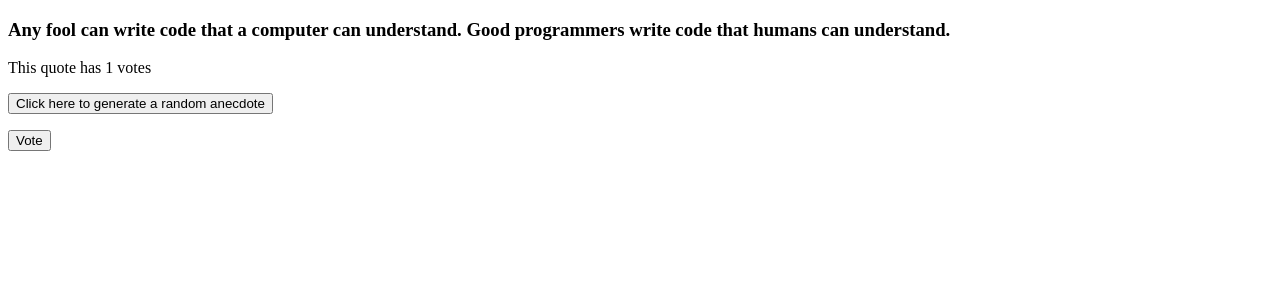
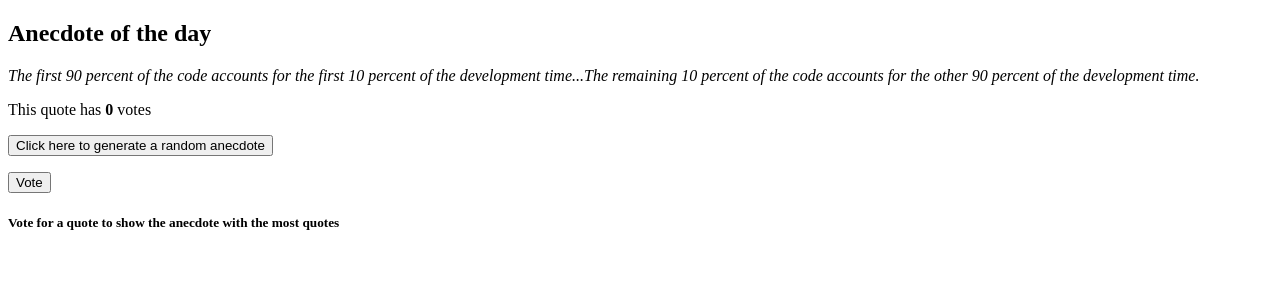
Before and after one commit to moyela/fullstackopen, a React (Create React App) app in the folder part01/: page / in a window 1280 px wide. Both pictures are taken after a click on the button "Click here to generate a random anecdote". Shown: the top 300 px of the page. Built offline with nearby package versions, Linux system fonts and the light colour scheme.

Commit message:
exercise 1.14

```diff
--- a/part01/src/App.js
+++ b/part01/src/App.js
@@ -8,6 +8,7 @@ const App = () => {
   const anecdotes = [
     '',
     'If it hurts, do it more often',
+    'If not for the big bang, shey I go dey this side? Oluwa, HANDLE IT OH!',
     'Adding manpower to a late software project makes it later!',
     'The first 90 percent of the code accounts for the first 10 percent of the development time...The remaining 10 percent of the code accounts for the other 90 percent of the development time.',
     'Any fool can write code that a computer can understand. Good programmers write code that humans can understand.',
@@ -19,44 +20,60 @@ const App = () => {
   //storing state to pick anecdote based on index key
   const [selected, setSelected] = useState(0)
 
+  // votes stores the number of times a vote has been made for each anecdote position
+  const [votes, setVotes] = useState([0,0,0,0,0,0,0,0,0])
+
+  // clicks stores the number of times a vote has been made, it is increased by voteForQuote
+  const [clicks, setClicks] = useState(0)
+
   //function to generate a random integer to set state for the anecdote index key
   const randomInt = function (min, max) {
     return Math.floor(Math.random() * (max - min)) + min
   }
 
   //function to execute the random integer generation and randomize the anecdote state
+
   const newAnecdote = () => {
-    setSelected(randomInt(1, 7))
-    console.log('Anecdote', selected, 'has been selected')
+    setSelected(randomInt(1, 8))
+    console.log('newAnecdote(): Anecdote', selected, 'has been selected')
     return selected
   }
 
-  let votes = [0, 0, 0, 0, 0, 0, 0, 0]
+  // whichAnecdote specifies the anecdote by its position in the array 'anecdotes'
+  let whichAnecdote = votes[selected]
 
   const voteForQuote = () => {
-    whichAnecdote += 1
-    console.log('Anecdote', selected, 'has been voted for', whichAnecdote, 'time(s)')
-    return whichAnecdote
+    let counter = clicks
+    setClicks(counter + 1)
+    let quoteCounter = [...votes]
+    quoteCounter[selected] += 1
+    setVotes(quoteCounter)
+    console.log('voteForQuote(): Anecdote', selected, 'has been voted for', quoteCounter[selected], 'time(s)')
+    return quoteCounter[selected]
   }
-
-  let whichAnecdote = votes[selected]
 
   return (
     <>
       <Anecdotes anecdotes={anecdotes} selected={selected}/>
-      <VoteCount number={voteForQuote()}  selected={selected} />
+      <VoteCount number={whichAnecdote}  selected={selected} />
       <Button text='Click here to generate a random anecdote'
       handleClick={newAnecdote}/>
       <Button text='Vote' handleClick={voteForQuote}/>
+      <MostVotes clicks={clicks} anecdotes={anecdotes} selected={selected}/>
     </>
   )
 }
 
 const Anecdotes = ({anecdotes, selected}) => {
   return (
-    <h3>
-      {anecdotes[selected]}
-    </h3>
+    <>
+      <h2>Anecdote of the day</h2>
+      <div>
+        <i>
+          {anecdotes[selected]}
+        </i>
+      </div>
+    </>
   )
 }
 
@@ -73,9 +90,9 @@ const Button = ({text, handleClick}) => {
 const VoteCount = ({selected, number}) => {
   if (selected > 0) {
     return (
-      <div>
-        This quote has {number} votes
-      </div>
+      <p>
+        This quote has <strong>{number}</strong> votes
+      </p>
     )
   }
   return (
@@ -83,4 +100,26 @@ const VoteCount = ({selected, number}) => {
   )
 }
 
+const MostVotes = ({clicks, anecdotes, selected}) => {
+  if (clicks > 0) {
+    return (
+      <>
+        <h2>Anecdote with the most votes</h2>
+        <div>
+        <i>
+          {anecdotes[selected]}
+        </i>
+      </div>
+      </>
+    )
+  }
+
+  return (
+    <h5>
+      Vote for a quote to show the anecdote with the most quotes
+    </h5>
+  )
+
+}
+
 export default App
```
